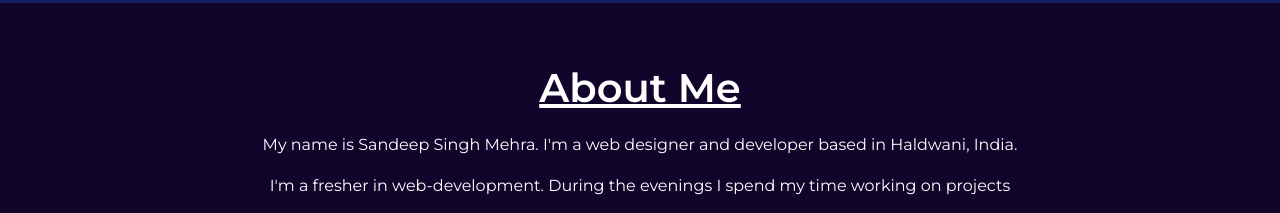
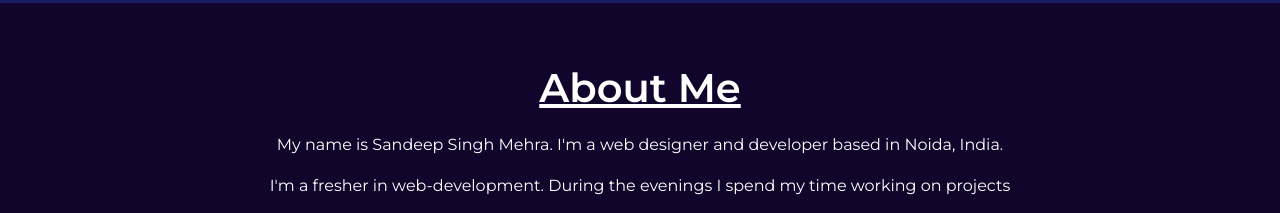
Before and after one commit to sandeepsinghmehra/Portfolio-react, a React (Create React App) app: page / in a window 1280 px wide. Shown: the part 2500-2713 px from the top of the page. Built offline with nearby package versions, Linux system fonts and the light colour scheme.

Commit message:
Update About.js

```diff
--- a/src/components/About.js
+++ b/src/components/About.js
@@ -19,7 +19,7 @@ export const About = (props) => {
                 <div className="about">
                 <h1>About Me</h1>
                 <div>
-                    <p>My name is Sandeep Singh Mehra. I'm a web designer and developer based in Haldwani, India.</p>
+                    <p>My name is Sandeep Singh Mehra. I'm a web designer and developer based in Noida, India.</p>
 
                     <p>I'm a fresher in web-development. During the evenings I spend my time working on projects and building my own products in websites.</p>
 
```
